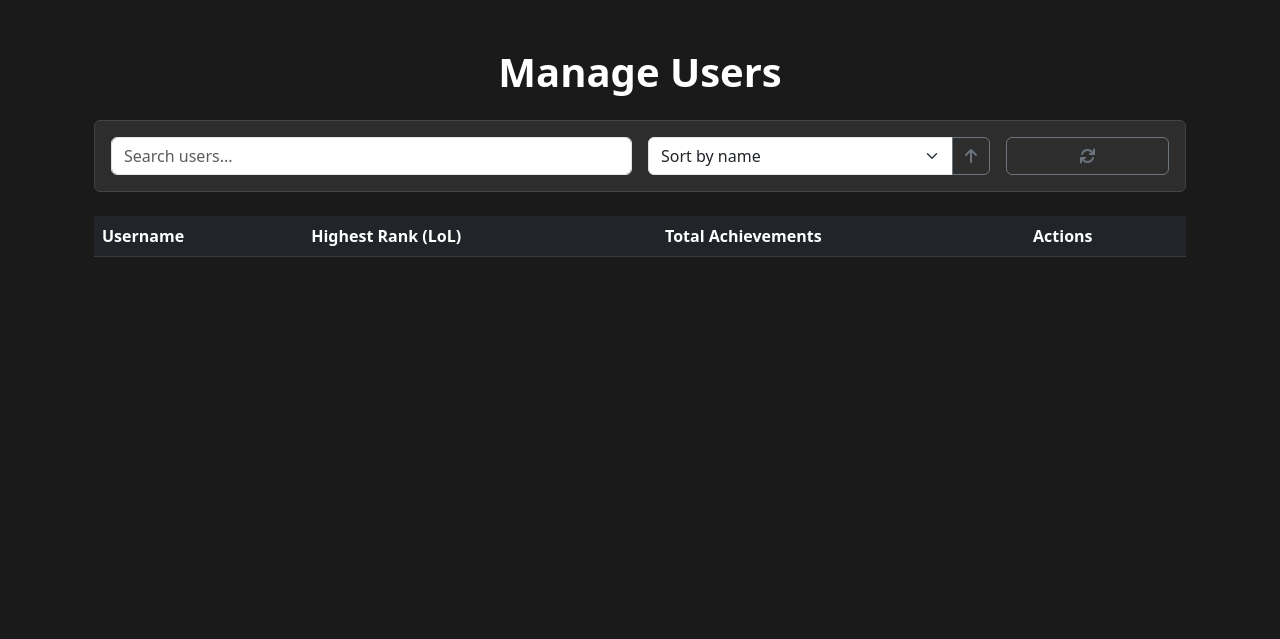
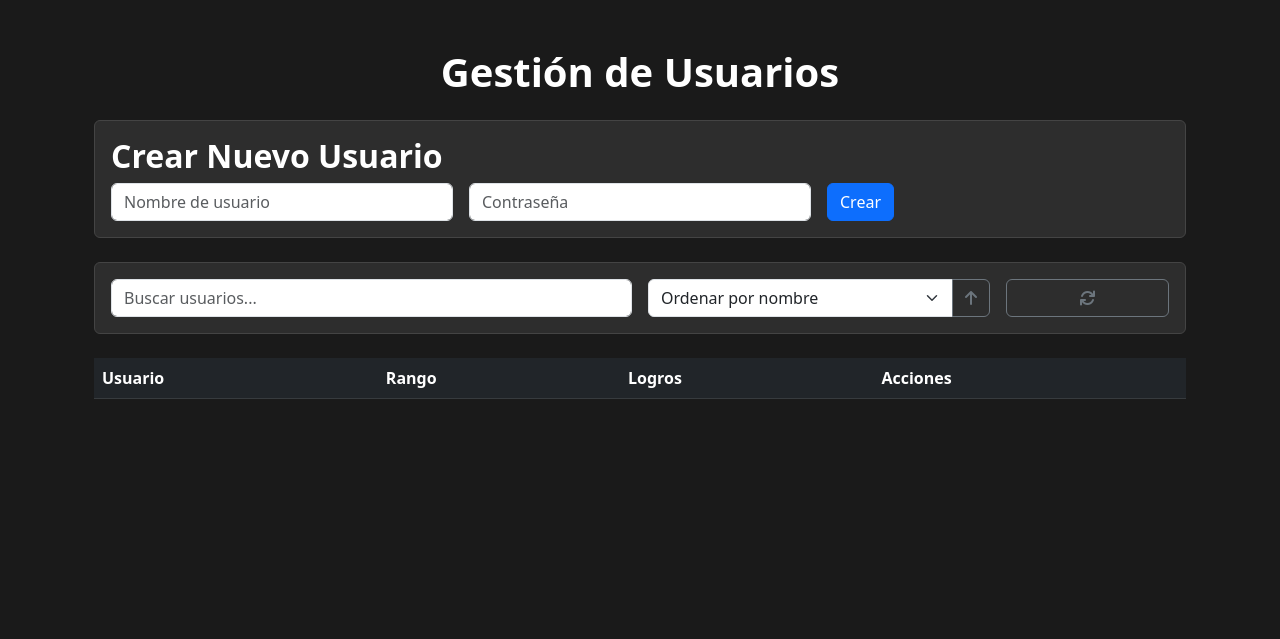
Before and after one commit to Cansino-A/Proyecto_final_flask, a Flask app: page /users in a window 1280 px wide. Shown: the part 62-701 px from the top of the page. Run offline with Flask 3, Linux system fonts and the light colour scheme; a user stored in the database is signed in; data comes from the database, SQL or seed files in the repository; both versions use the stored data as it was after the commit; data that the repository does not hold is empty.

Commit message:
Mejorado usuaros, pero aun con errores

```diff
--- a/app.py
+++ b/app.py
@@ -7,10 +7,8 @@
 from routes.game_routes import dashboard, dashboard_steam, dashboard_riot
 from routes.api_routes import api_games, get_achievements, check_games_status, check_download_status, total_achievements, riot_summoner, riot_match_details, summoner_info
 from utils.background_tasks import start_background_fetch
-from routes.admin_routes import users, update_user, delete_user, users_api
+from routes.admin_routes import users, users_api, update_delete_user, create_user
 import logging
-
-
 
 # Configuración de Flask
 app = Flask(__name__)
@@ -64,12 +62,13 @@
 
 # Registrar rutas de administrador
 app.route('/users')(users)
-app.route('/api/users')(users_api)
-app.route('/api/users/<int:user_id>', methods=['PUT', 'DELETE'])(update_user)
+app.route('/api/users', methods=['GET', 'POST'])(users_api)
+app.route('/api/users/<int:user_id>', methods=['PUT', 'DELETE'])(update_delete_user)
+app.route('/api/users', methods=['GET', 'POST'])(create_user)
 
 # Crear la base de datos al iniciar la aplicación
 with app.app_context():
-    db.drop_all()  # Elimina todas las tablas existentes
+    #db.drop_all()  # Elimina todas las tablas existentes
     print("✅ Base de datos eliminada correctamente.")
     db.create_all()  # Crea todas las tablas desde cero
     print("✅ Base de datos creada correctamente.")
--- a/config.py
+++ b/config.py
@@ -17,4 +17,4 @@
 
     # Clave API de Steam
     STEAM_API_KEY = "C89BEF3321862C5B2AA16A35B9BFC5C0"
-    RIOT_API_KEY = "RGAPI-58af13f2-6d63-4adc-a215-6fe60adeefc2" #Hay que cambiarla cada 24 horas Expires: Sun, Mar 16th, 2025 @ 4:37pm (PT)
+    RIOT_API_KEY = "RGAPI-7d878c70-e03c-4645-a910-68dd335e0eea" #Hay que cambiarla cada 24 horas Expires: Sun, Mar 16th, 2025 @ 4:37pm (PT)
--- a/routes/admin_routes.py
+++ b/routes/admin_routes.py
@@ -1,16 +1,16 @@
-from flask import jsonify, request, render_template
+from flask import jsonify, request, render_template, flash, redirect, url_for
 from flask_login import login_required, current_user
 from models import db
 from models.user import User
 from models.achievement import Achievement
-from utils.riot_api import get_ranked_info
+from utils.riot_api import get_ranked_info, get_puuid, get_summoner_info
+from forms.registration_form import RegistrationForm
+from werkzeug.security import generate_password_hash
 
-# Ruta para renderizar la página HTML
 @login_required
 def users():
-    return render_template("users.html")
+    return render_template('users.html', current_user=current_user)
 
-# Ruta para la API (devuelve JSON)
 @login_required
 def users_api():
     page = request.args.get("page", 1, type=int)
@@ -18,38 +18,113 @@
     sort_by = request.args.get("sort", "username")
     order = request.args.get("order", "asc")
 
-    query = User.query
+    # Consulta mejorada con conteo de logros
+    query = db.session.query(
+        User,
+        db.func.count(Achievement.id).filter(Achievement.achieved == True).label('total_achievements')
+    ).outerjoin(Achievement).group_by(User.id)
 
     if search:
         query = query.filter(User.username.ilike(f"%{search}%"))
 
-    # ... (resto de la lógica para ordenar)
+    # Ordenación segura
+    order_column = {
+        "username": User.username,
+        "achievements": db.text('total_achievements')
+    }.get(sort_by, User.username)
 
-    users = query.paginate(page=page, per_page=10, error_out=False)
+    query = query.order_by(order_column.asc() if order == "asc" else order_column.desc())
 
-    users_data = []
-    for user in users.items:
-        users_data.append({
-            "id": user.id,
-            "username": user.username,
-            "total_achievements": Achievement.query.filter_by(user_id=user.id, achieved=True).count(),
-            "highest_rank": "Unranked"  # Valor temporal
-        })
+    paginated_users = query.paginate(page=page, per_page=10, error_out=False)
+
+    users_data = [{
+        "id": user.id,
+        "username": user.username,
+        "total_achievements": total_achievements,
+        "highest_rank": "N/A"  # Implementar lógica de ranking si es necesario
+    } for user, total_achievements in paginated_users.items]
 
     return jsonify({
         "users": users_data,
-        "total_pages": users.pages,
+        "total_pages": paginated_users.pages,
         "current_page": page
     })
 
+
+
 def get_highest_rank(user):
-    # Implementar lógica para obtener el rango más alto de LoL
-    pass
+    """Obtiene el rango más alto de un usuario en League of Legends."""
+    if not user.summoner_name or not user.riot_tag:
+        return None
 
-def update_user(user):
-    # Implementar lógica para editar un usuario
-    pass
+    try:
+        puuid = get_puuid(user.summoner_name, user.riot_tag)
+        if isinstance(puuid, dict) and "error" in puuid:
+            return None
 
-def delete_user(user):
-    # Implementar lógica para eliminar un usuario
-    pass
+        summoner_info = get_summoner_info(puuid)
+        if "error" in summoner_info:
+            return None
+
+        ranked_info = get_ranked_info(summoner_info["id"])
+        if isinstance(ranked_info, dict) and "error" in ranked_info:
+            return None
+
+        if not isinstance(ranked_info, list) or len(ranked_info) == 0:
+            return "Unranked"
+
+        # Orden de los rangos de menor a mayor
+        rank_order = ["IRON", "BRONZE", "SILVER", "GOLD", "PLATINUM", "DIAMOND", "MASTER", "GRANDMASTER", "CHALLENGER"]
+
+        # Encontrar el rango más alto
+        highest_rank = max(
+            ranked_info,
+            key=lambda x: rank_order.index(x["tier"]) if x["tier"] in rank_order else -1
+        )
+
+        return f"{highest_rank['tier']} {highest_rank['rank']}"
+    except Exception as e:
+        print(f"Error getting rank for user {user.username}: {str(e)}")
+        return None
+
+@login_required
+def update_delete_user(user_id):
+    if current_user.username != "admin":
+        return jsonify({"error": "Acceso denegado"}), 403
+
+    user = User.query.get_or_404(user_id)
+
+    if request.method == 'PUT':
+        data = request.get_json()
+        if 'password' in data and data['password']:
+            user.password_hash = generate_password_hash(data['password'])
+        if 'username' in data:
+            user.username = data['username']
+        db.session.commit()
+        return jsonify({"success": True, "message": "Usuario actualizado"})
+
+    elif request.method == 'DELETE':
+        db.session.delete(user)
+        db.session.commit()
+        return jsonify({"success": True, "message": "Usuario eliminado"})
+
+
+@login_required
+def create_user():
+    if current_user.username != "admin":
+        return jsonify({"error": "Acceso denegado"}), 403
+
+    data = request.get_json()
+    if not data.get('username') or not data.get('password'):
+        return jsonify({"error": "Faltan campos requeridos"}), 400
+
+    if User.query.filter_by(username=data['username']).first():
+        return jsonify({"error": "Usuario ya existe"}), 400
+
+    new_user = User(
+        username=data['username'],
+        password_hash=generate_password_hash(data['password'])
+    )
+    db.session.add(new_user)
+    db.session.commit()
+    return jsonify({"success": True, "message": "Usuario creado"})
--- a/static/js/users.js
+++ b/static/js/users.js
@@ -5,52 +5,60 @@
     const sortDirection = document.getElementById("sort-direction");
     const resetFilters = document.getElementById("reset-filters");
     const pagination = document.getElementById("pagination");
+    const createUserForm = document.getElementById("createUserForm");
+    const confirmDeleteModal = new bootstrap.Modal(document.getElementById('confirmDeleteModal'));
+    const confirmDeleteButton = document.getElementById('confirmDeleteButton');
+    const deleteConfirmationText = document.getElementById('deleteConfirmationText');
 
     let currentPage = 1;
     let currentSortDirection = "asc";
+    let userToDelete = null;
 
    // Función para cargar usuarios
-    function loadUsers(page) {
-        const searchParams = new URLSearchParams({
-            page: page,
-            search: userSearch.value,
-            sort: sortBy.value,
-            order: currentSortDirection
-        });
-
-        fetch(`/api/users?${searchParams.toString()}`)
+    const loadUsers = (page = 1) => {
+        fetch(`/api/users?page=${page}`)
             .then(response => response.json())
             .then(data => {
-                usersTableBody.innerHTML = "";
-                data.users.forEach(user => {
-                    const row = `
+                usersTableBody.innerHTML = data.users.map(user => `
                     <tr>
                         <td>${user.username}</td>
-                            <td>${user.highest_rank || "Unranked"}</td>
+                        <td>${user.highest_rank}</td>
                         <td>${user.total_achievements}</td>
                         ${current_user.username === "admin" ? `
                         <td>
-                                    <button class="btn btn-primary btn-sm" onclick="openEditModal(${user.id})">
-                                        <i class="fas fa-edit"></i>
-                                    </button>
-                                    <button class="btn btn-danger btn-sm" onclick="confirmDelete(${user.id})">
-                                        <i class="fas fa-trash"></i>
-                                    </button>
-                                </td>
-                            ` : ""}
+                            <button class="btn btn-sm btn-primary edit-btn" data-id="${user.id}">Editar</button>
+                            <button class="btn btn-sm btn-danger delete-btn" data-id="${user.id}">Eliminar</button>
+                        </td>` : ''}
                     </tr>
-                    `;
-                    usersTableBody.innerHTML += row;
+                `).join('');
+                setupPagination(data.total_pages, page);
+            });
+    };
+
+    // Configurar eventos
+    document.addEventListener('click', function(e) {
+        if (e.target.classList.contains('delete-btn')) {
+            const userId = e.target.dataset.id;
+            if (confirm('¿Eliminar usuario?')) {
+                fetch(`/api/users/${userId}`, { method: 'DELETE' })
+                    .then(() => loadUsers(currentPage));
+            }
+        }
+
+        if (e.target.classList.contains('edit-btn')) {
+            const userId = e.target.dataset.id;
+            const newPassword = prompt('Nueva contraseña:');
+            if (newPassword) {
+                fetch(`/api/users/${userId}`, {
+                    method: 'PUT',
+                    headers: { 'Content-Type': 'application/json' },
+                    body: JSON.stringify({ password: newPassword })
+                }).then(() => loadUsers(currentPage));
+            }
+        }
     });
 
-                updatePagination(data.total_pages, page);
-            })
-            .catch(error => {
-                console.error("Error loading users:", error);
-            });
-    }
-
-    // Función para actualizar la paginación
+    // Resto del código (paginación, ordenación, etc.)
     function updatePagination(totalPages, currentPage) {
         pagination.innerHTML = "";
         for (let i = 1; i <= totalPages; i++) {
@@ -60,8 +68,8 @@
             link.className = "page-link";
             link.href = "#";
             link.textContent = i;
-            link.onclick = (event) => {
-                event.preventDefault();
+            link.onclick = (e) => {
+                e.preventDefault();
                 currentPage = i;
                 loadUsers(currentPage);
             };
@@ -102,37 +110,44 @@
     loadUsers(currentPage);
 });
 
-// Función para abrir el modal de edición
-function openEditModal(userId) {
-    fetch(`/api/users/${userId}`)
-        .then(response => response.json())
-        .then(user => {
-            document.getElementById("usernameInput").value = user.username;
-            document.getElementById("passwordInput").value = "";
+// Función para abrir modal de edición
+window.openEditModal = function(userId, username) {
+    document.getElementById('usernameInput').value = username;
+    document.getElementById('passwordInput').value = '';
 
-            const saveButton = document.getElementById("saveUserButton");
-            saveButton.onclick = () => {
-                const newUsername = document.getElementById("usernameInput").value;
-                const newPassword = document.getElementById("passwordInput").value;
+    const saveButton = document.getElementById('saveUserButton');
+    saveButton.onclick = function() {
+        const newUsername = document.getElementById('usernameInput').value;
+        const newPassword = document.getElementById('passwordInput').value;
 
         fetch(`/api/users/${userId}`, {
-                    method: "PUT",
-                    headers: { "Content-Type": "application/json" },
-                    body: JSON.stringify({ username: newUsername, password: newPassword })
+            method: 'PUT',
+            headers: {
+                'Content-Type': 'application/json',
+            },
+            body: JSON.stringify({
+                username: newUsername,
+                password: newPassword
+            })
         })
         .then(response => response.json())
         .then(data => {
             if (data.success) {
-                        location.reload();
+                loadUsers(currentPage);
+                bootstrap.Modal.getInstance(document.getElementById('editUserModal')).hide();
+                showToast('Usuario actualizado correctamente', 'success');
             } else {
-                        alert("Error updating user: " + data.error);
+                showToast('Error al actualizar usuario: ' + data.error, 'danger');
             }
+        })
+        .catch(error => {
+            showToast('Error al actualizar usuario', 'danger');
+            console.error('Error:', error);
         });
     };
 
-            new bootstrap.Modal(document.getElementById("editUserModal")).show();
-        });
-}
+    new bootstrap.Modal(document.getElementById('editUserModal')).show();
+};
 
 // Función para eliminar usuario
 function confirmDelete(userId) {
@@ -148,3 +163,76 @@
             });
     }
 }
+
+    // Función para mostrar confirmación de eliminación
+    window.showDeleteConfirmation = function(userId, username) {
+        userToDelete = userId;
+        deleteConfirmationText.innerHTML = `
+            ¿Estás seguro de que deseas eliminar al usuario <strong>${username}</strong>? Esta acción no se puede deshacer.
+        `;
+        confirmDeleteModal.show();
+    };
+
+    // Confirmar eliminación
+    confirmDeleteButton.addEventListener('click', function() {
+        if (userToDelete) {
+            fetch(`/api/users/${userToDelete}`, { method: "DELETE" })
+                .then(response => response.json())
+                .then(data => {
+                    if (data.success) {
+                        loadUsers(currentPage);
+                        showToast('Usuario eliminado correctamente', 'success');
+                    } else {
+                        showToast('Error al eliminar usuario: ' + data.error, 'danger');
+                    }
+                    confirmDeleteModal.hide();
+                })
+                .catch(error => {
+                    showToast('Error al eliminar usuario', 'danger');
+                    console.error('Error:', error);
+                });
+        }
+    });
+
+    // Crear usuario
+    if (createUserForm) {
+        createUserForm.addEventListener('submit', function(e) {
+            e.preventDefault();
+            const formData = new FormData(this);
+            const data = {
+                username: formData.get('username'),
+                password: formData.get('password')
+            };
+
+            fetch('/api/users', {
+                method: 'POST',
+                headers: { 'Content-Type': 'application/json' },
+                body: JSON.stringify(data)
+            }).then(response => {
+                if (response.ok) loadUsers(currentPage);
+                else alert('Error al crear usuario');
+            });
+        });
+    }
+
+// Función para mostrar notificaciones
+function showToast(message, type) {
+    const toastContainer = document.getElementById('notification');
+    const toast = document.createElement('div');
+    toast.className = `alert alert-${type} alert-dismissible fade show`;
+    toast.style.position = 'fixed';
+    toast.style.top = '20px';
+    toast.style.right = '20px';
+    toast.style.zIndex = '9999';
+    toast.innerHTML = `
+        ${message}
+        <button type="button" class="btn-close" data-bs-dismiss="alert" aria-label="Close"></button>
+    `;
+    toastContainer.appendChild(toast);
+
+    setTimeout(() => {
+        toast.remove();
+    }, 5000);
+
+    loadUsers();
+}
--- a/templates/base.html
+++ b/templates/base.html
@@ -166,5 +166,6 @@
             });
         });
     </script>
+
 </body>
 </html>
--- a/templates/users.html
+++ b/templates/users.html
@@ -1,37 +1,57 @@
 {% extends "base.html" %}
-{% block title %}Users - GameTrackr{% endblock %}
+{% block title %}Usuarios - GameTrackr{% endblock %}
 
 {% block content %}
+<script>
+    const CURRENT_USER_USERNAME = "{{ current_user.username }}";
+    const IS_ADMIN = CURRENT_USER_USERNAME === "admin";
+</script>
+
 <div class="container mt-4">
-    <h2 class="text-center mb-4" style="color: white; font-size: 2.5rem; font-weight: bold;">Manage Users</h2>
+    <h2 class="text-center mb-4" style="color: white; font-size: 2.5rem; font-weight: bold;">Gestión de Usuarios</h2>
 
-    <!-- Filtros y búsqueda -->
+    <!-- Formulario para crear usuario (solo admin) -->
+    {% if current_user.username == "admin" %}
+    <div class="card mb-4">
+        <div class="card-body">
+            <h5 class="card-title">Crear Nuevo Usuario</h5>
+            <form id="createUserForm">
+                <div class="row g-3">
+                    <div class="col-md-4">
+                        <input type="text" name="username" class="form-control" placeholder="Nombre de usuario" required>
+                    </div>
+                    <div class="col-md-4">
+                        <input type="password" name="password" class="form-control" placeholder="Contraseña" required>
+                    </div>
+                    <div class="col-md-4">
+                        <button type="submit" class="btn btn-primary">Crear</button>
+                    </div>
+                </div>
+            </form>
+        </div>
+    </div>
+    {% endif %}
+    <!-- Filtros de búsqueda -->
     <div class="card mb-4">
         <div class="card-body">
             <div class="row g-3 align-items-center">
-                <!-- Buscador -->
                 <div class="col-md-6">
-                    <input type="text" id="user-search" class="form-control" placeholder="Search users...">
+                    <input type="text" id="user-search" class="form-control" placeholder="Buscar usuarios...">
                 </div>
-
-                <!-- Selector de ordenación -->
                 <div class="col-md-4">
                     <div class="input-group">
                         <select id="sort-by" class="form-select">
-                            <option value="username">Sort by name</option>
-                            <option value="achievements">Sort by achievements</option>
-                            <option value="rank">Sort by rank</option>
+                            <option value="username">Ordenar por nombre</option>
+                            <option value="achievements">Ordenar por logros</option>
+                            <option value="rank">Ordenar por rango</option>
                         </select>
-                        <!-- Botón de dirección de ordenación -->
                         <button id="sort-direction" class="btn btn-outline-secondary" type="button">
                             <i class="fas fa-arrow-up"></i>
                         </button>
                     </div>
                 </div>
-
-                <!-- Botón de reset (solo icono) -->
                 <div class="col-md-2">
-                    <button id="reset-filters" class="btn btn-outline-secondary w-100" title="Reset filters">
+                    <button id="reset-filters" class="btn btn-outline-secondary w-100" title="Restablecer filtros">
                         <i class="fas fa-sync"></i>
                     </button>
                 </div>
@@ -44,54 +64,67 @@
         <table class="table table-dark table-hover">
             <thead>
                 <tr>
-                    <th>Username</th>
-                    <th>Highest Rank (LoL)</th>
-                    <th>Total Achievements</th>
-                    {% if current_user.username == "admin" %}
-                        <th>Actions</th>
-                    {% endif %}
+                    <th>Usuario</th>
+                    <th>Rango</th>
+                    <th>Logros</th>
+                    {% if current_user.username == "admin" %}<th>Acciones</th>{% endif %}
                 </tr>
             </thead>
-            <tbody id="users-table-body">
-                <!-- Los usuarios se cargarán dinámicamente aquí -->
-            </tbody>
+            <tbody id="users-table-body"></tbody>
         </table>
     </div>
-
     <!-- Paginación -->
-    <nav aria-label="Pagination" class="mt-4">
+    <nav aria-label="Paginación" class="mt-4">
         <ul class="pagination justify-content-center" id="pagination"></ul>
     </nav>
 </div>
 
-<!-- Modal para editar usuario -->
-<div class="modal fade" id="editUserModal" tabindex="-1" aria-labelledby="editUserModalLabel" aria-hidden="true">
+<!-- Modal de confirmación para eliminar -->
+<div class="modal fade" id="confirmDeleteModal" tabindex="-1" aria-hidden="true">
     <div class="modal-dialog">
         <div class="modal-content bg-dark text-white">
             <div class="modal-header">
-                <h5 class="modal-title" id="editUserModalLabel">Edit User</h5>
+                <h5 class="modal-title">Confirmar eliminación</h5>
+                <button type="button" class="btn-close" data-bs-dismiss="modal" aria-label="Close"></button>
+            </div>
+            <div class="modal-body">
+                <p id="deleteConfirmationText">¿Estás seguro de que deseas eliminar este usuario? Esta acción no se puede deshacer.</p>
+            </div>
+            <div class="modal-footer">
+                <button type="button" class="btn btn-secondary" data-bs-dismiss="modal">Cancelar</button>
+                <button type="button" class="btn btn-danger" id="confirmDeleteButton">Eliminar</button>
+            </div>
+        </div>
+    </div>
+</div>
+
+<!-- Modal para editar usuario -->
+<div class="modal fade" id="editUserModal" tabindex="-1" aria-hidden="true">
+    <div class="modal-dialog">
+        <div class="modal-content bg-dark text-white">
+            <div class="modal-header">
+                <h5 class="modal-title">Editar Usuario</h5>
                 <button type="button" class="btn-close" data-bs-dismiss="modal" aria-label="Close"></button>
             </div>
             <div class="modal-body">
                 <form id="editUserForm">
                     <div class="mb-3">
-                        <label for="usernameInput" class="form-label">Username:</label>
+                        <label for="usernameInput" class="form-label">Nombre de usuario:</label>
                         <input type="text" class="form-control" id="usernameInput">
                     </div>
                     <div class="mb-3">
-                        <label for="passwordInput" class="form-label">New Password:</label>
+                        <label for="passwordInput" class="form-label">Nueva contraseña:</label>
                         <input type="password" class="form-control" id="passwordInput">
                     </div>
                 </form>
             </div>
             <div class="modal-footer">
-                <button type="button" class="btn btn-secondary" data-bs-dismiss="modal">Close</button>
-                <button type="button" class="btn btn-primary" id="saveUserButton">Save changes</button>
+                <button type="button" class="btn btn-secondary" data-bs-dismiss="modal">Cerrar</button>
+                <button type="button" class="btn btn-primary" id="saveUserButton">Guardar cambios</button>
             </div>
         </div>
     </div>
 </div>
 
-<!-- Scripts -->
 <script src="{{ url_for('static', filename='js/users.js') }}"></script>
 {% endblock %}
```
Also changed, not shown: instance/games.db. Lines whose indentation alone changed are shown as unchanged.
